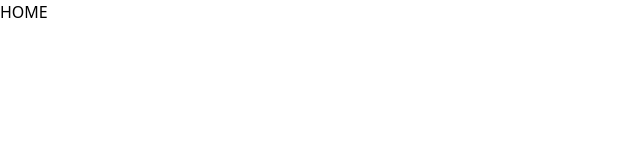
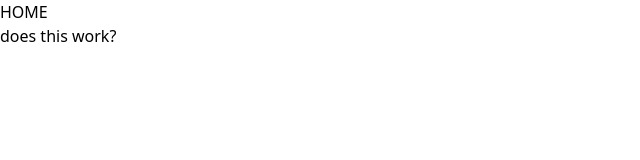
Before and after one commit to clairefro/icco-kennels-website, a Next.js app: page / in a window 1280 px wide. Shown: the top 160 px of the page, without its empty margins (0-640 px from the left). Built offline with nearby package versions, Linux system fonts and the light colour scheme.

Commit message:
Move all source files to src

```diff
--- a/pages/index.tsx
+++ /dev/null
@@ -1,9 +0,0 @@
-import type { NextPage } from "next";
-import Head from "next/head";
-import Image from "next/image";
-
-const Home: NextPage = () => {
-  return <div>HOME</div>;
-};
-
-export default Home;
--- /dev/null
+++ b/src/components/Foo.tsx
@@ -0,0 +1,9 @@
+import React from "react";
+
+type Props = {};
+
+const Foo = (props: Props) => {
+  return <div>does this work?</div>;
+};
+
+export default Foo;
--- /dev/null
+++ b/src/pages/index.tsx
@@ -0,0 +1,13 @@
+import type { NextPage } from "next";
+import Foo from "../components/Foo";
+
+const Home: NextPage = () => {
+  return (
+    <div>
+      HOME
+      <Foo />
+    </div>
+  );
+};
+
+export default Home;
```
Also changed, not shown: src/pages/_app.tsx (renamed from pages/_app.tsx), src/pages/api/hello.ts (renamed from pages/api/hello.ts), src/pages/contact/index.tsx (renamed from pages/contact/index.tsx), src/styles/globals.css (renamed from styles/globals.css).
